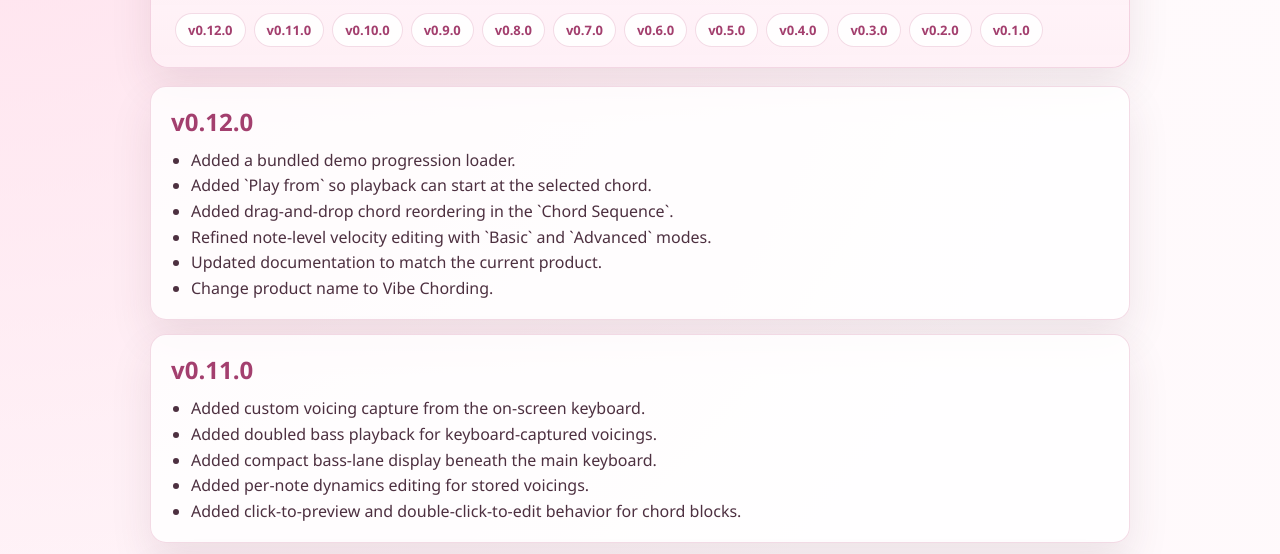
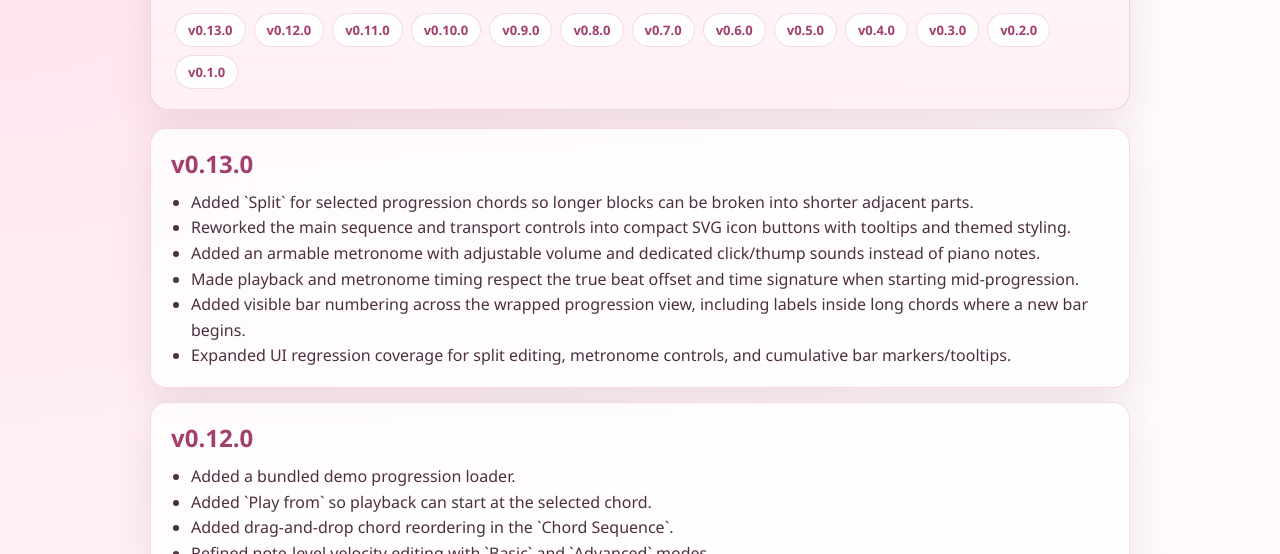
Before and after one commit to beccapowellstuff/Chord-Supporting-Helper-Application, a website: page version-changes.html in a window 1280 px wide. Shown: the part 212-766 px from the top of the page. Drawn offline with Linux system fonts and the light colour scheme.

Commit message:
chore: update version to v0.13.0 and enhance release notes

```diff
--- a/version-changes.html
+++ b/version-changes.html
@@ -143,6 +143,7 @@
         This page is the browser-friendly release history for Vibe Chording. The earlier entries are retroactive milestone summaries, designed to show how the app grew from a theory reference into a progression-focused builder and playback tool.
       </p>
       <div class="jump-links">
+        <a href="#v0-13-0">v0.13.0</a>
         <a href="#v0-12-0">v0.12.0</a>
         <a href="#v0-11-0">v0.11.0</a>
         <a href="#v0-10-0">v0.10.0</a>
@@ -159,6 +160,18 @@
     </section>
 
     <section class="release-list">
+      <article class="release-card" id="v0-13-0">
+        <h2>v0.13.0</h2>
+        <ul>
+          <li>Added `Split` for selected progression chords so longer blocks can be broken into shorter adjacent parts.</li>
+          <li>Reworked the main sequence and transport controls into compact SVG icon buttons with tooltips and themed styling.</li>
+          <li>Added an armable metronome with adjustable volume and dedicated click/thump sounds instead of piano notes.</li>
+          <li>Made playback and metronome timing respect the true beat offset and time signature when starting mid-progression.</li>
+          <li>Added visible bar numbering across the wrapped progression view, including labels inside long chords where a new bar begins.</li>
+          <li>Expanded UI regression coverage for split editing, metronome controls, and cumulative bar markers/tooltips.</li>
+        </ul>
+      </article>
+
       <article class="release-card" id="v0-12-0">
         <h2>v0.12.0</h2>
         <ul>
```
Also changed, not shown: VERSION_CHANGES.md (+11 -1 lines), README.md.
